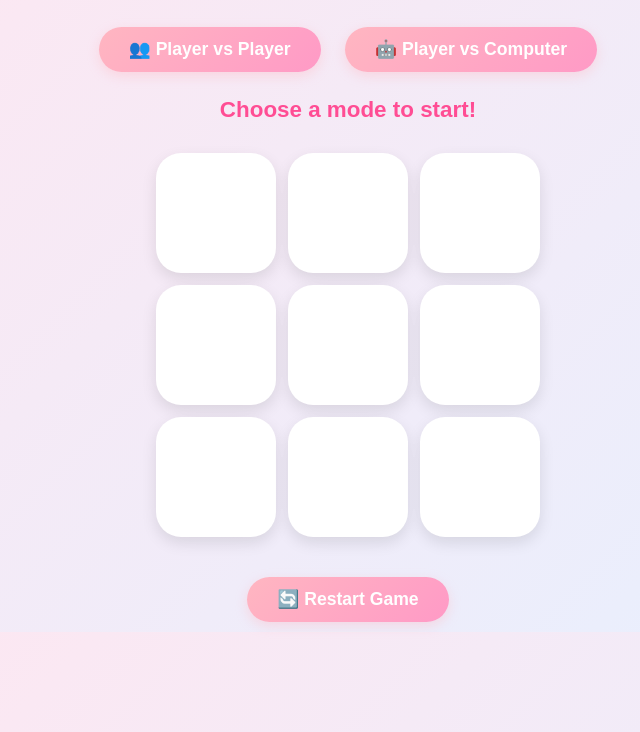
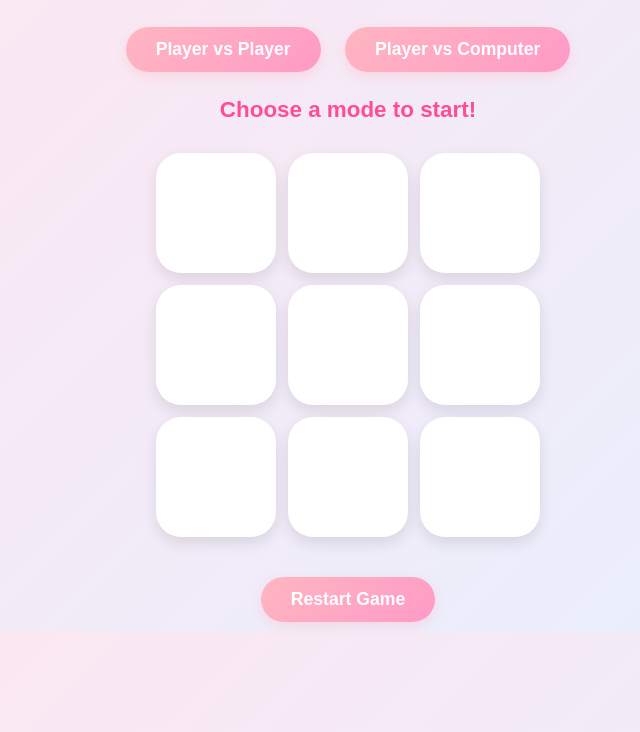
Before and after one commit to mwaprl/tic-tac-toe, a plain HTML site: page index.html in a window 1280 px wide. Shown: the part 68-800 px from the top of the page, without its empty margins (292-932 px from the left). Drawn offline with Linux system fonts and the light colour scheme.

Commit message:
Update index.html

```diff
--- a/index.html
+++ b/index.html
@@ -10,13 +10,13 @@
   <h1>Tic Tac Toe</h1>
 
   <div id="mode-selection">
-    <button onclick="setMode('pvp')">👥 Player vs Player</button>
-    <button onclick="setMode('pvc')">🤖 Player vs Computer</button>
+    <button onclick="setMode('pvp')">Player vs Player</button>
+    <button onclick="setMode('pvc')">Player vs Computer</button>
   </div>
 
   <div id="status">Choose a mode to start!</div>
   <div class="board" id="board"></div>
-  <button onclick="restartGame()">🔄 Restart Game</button>
+  <button onclick="restartGame()">Restart Game</button>
 
   <script src="script.js"></script>
 </body>
```
